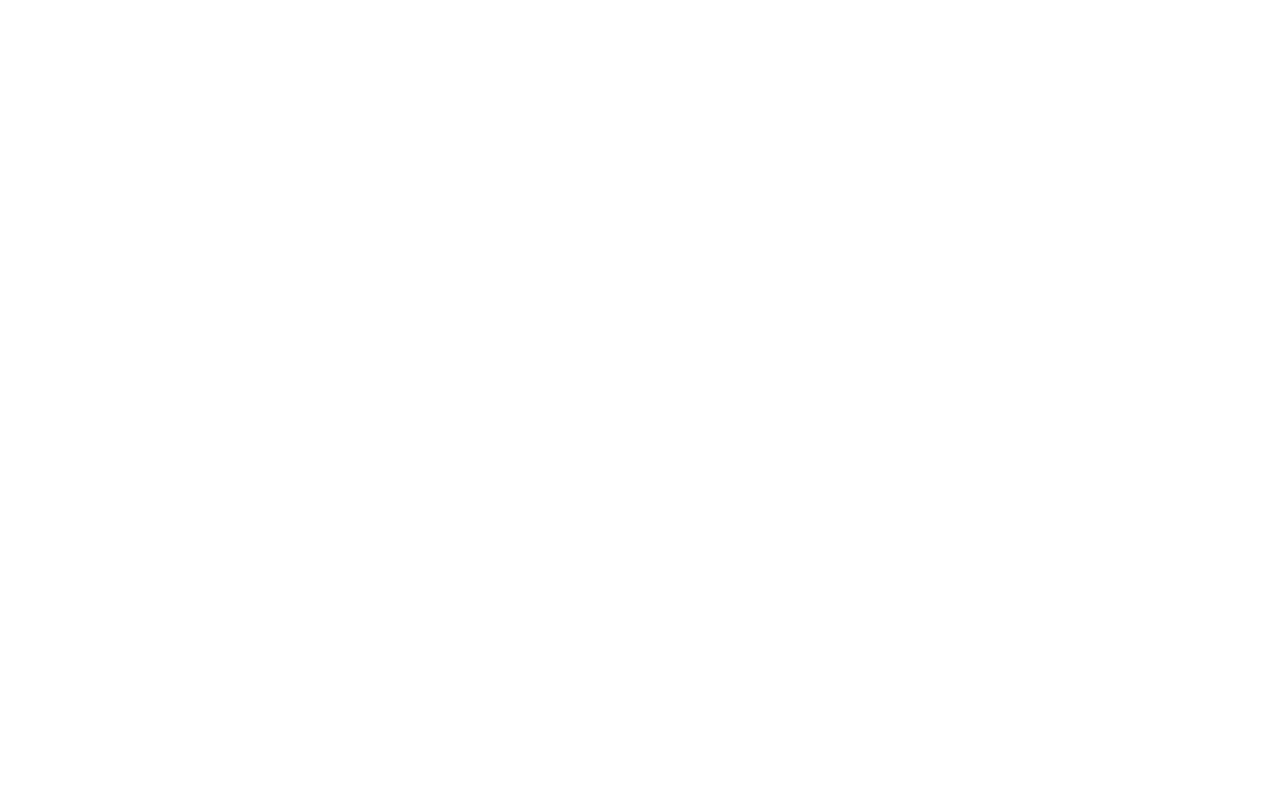
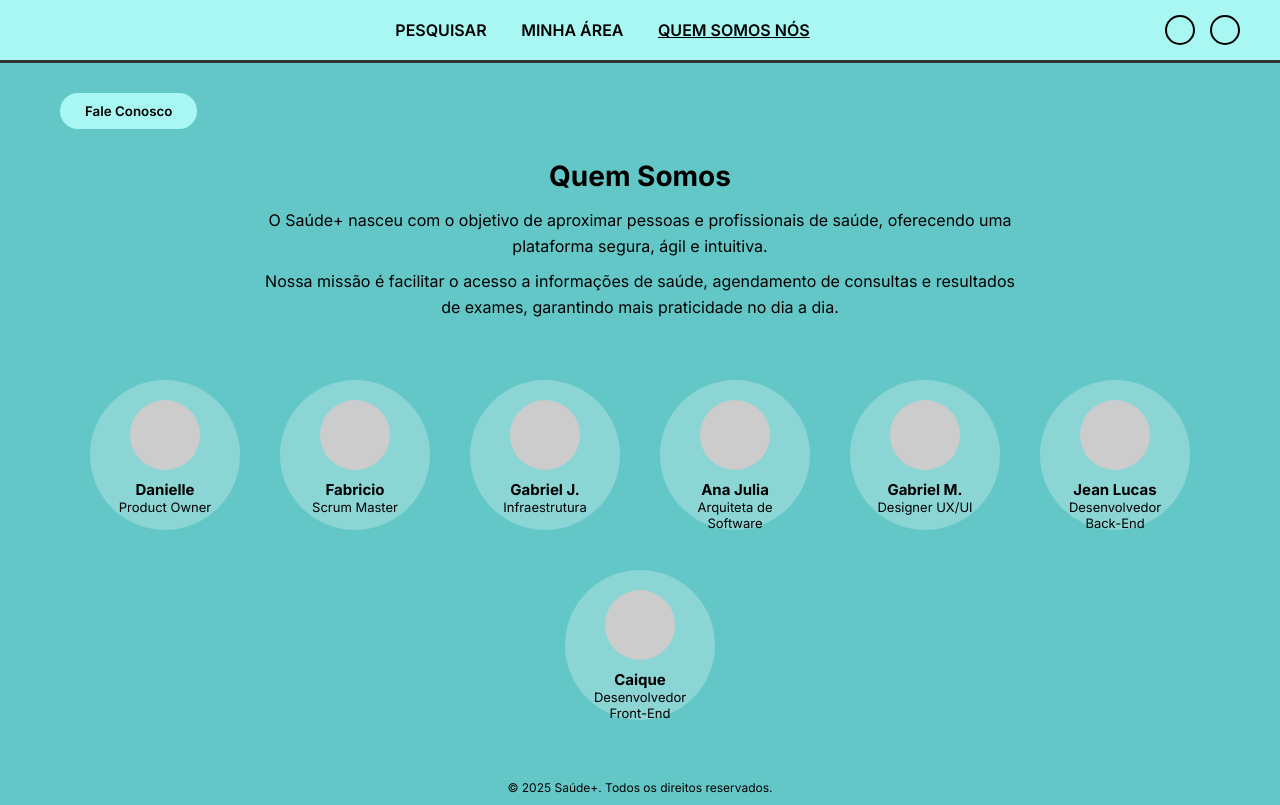
Before and after one commit to eirasgabriel/SaudeMais, a plain HTML site: page pages/quem_somos.html in a window 1280 px wide. Drawn offline with Linux system fonts and the light colour scheme.

Commit message:
Atualização X

```diff
--- /dev/null
+++ b/assets/css/cadastro.css
@@ -0,0 +1,135 @@
+
+* {
+    margin: 0;
+    padding: 0;
+    box-sizing: border-box;
+    font-family: 'Inter', sans-serif;
+}
+
+header {
+    background-color: #A8F7F2;
+    display: flex;
+    justify-content: space-between;
+    align-items: center;
+    padding: 15px 40px;
+    border-bottom: 3px solid #333;
+}
+
+nav a {
+    margin: 0 15px;
+    text-decoration: none;
+    color: #000;
+    font-weight: 600;
+}
+
+nav a:hover {
+    text-decoration: underline;
+}
+
+.icons {
+    display: flex;
+    align-items: center;
+    gap: 15px;
+}
+
+.user-icon, .logout-icon {
+    width: 30px;
+    height: 30px;
+    border: 2px solid #000;
+    border-radius: 50%;
+}
+
+body {
+    background-color: #64C7C7;
+    color: #000;
+}
+
+.form-section {
+    max-width: 420px;
+    background-color: rgba(255, 255, 255, 0.25);
+    margin: 60px auto;
+    padding: 40px 35px;
+    border-radius: 20px;
+    box-shadow: 0 4px 10px rgba(0,0,0,0.1);
+    text-align: center;
+}
+
+.form-section h2 {
+    font-size: 26px;
+    margin-bottom: 10px;
+    font-weight: 700;
+}
+
+.form-section p {
+    font-size: 15px;
+    margin-bottom: 25px;
+    line-height: 1.5;
+}
+
+.form-container {
+    display: flex;
+    flex-direction: column;
+    gap: 15px;
+}
+
+.form-group {
+    text-align: left;
+}
+
+.form-group label {
+    display: block;
+    font-weight: 600;
+    margin-bottom: 5px;
+}
+
+.form-group input,
+.form-group select {
+    width: 100%;
+    padding: 10px;
+    border-radius: 10px;
+    border: 1px solid #ccc;
+    font-size: 14px;
+    outline: none;
+}
+
+.form-group input:focus,
+.form-group select:focus {
+    border-color: #0fa3a3;
+    box-shadow: 0 0 5px rgba(15,163,163,0.4);
+}
+
+.btn-cadastrar {
+    margin-top: 15px;
+    background-color: #A8F7F2;
+    border: none;
+    padding: 12px;
+    border-radius: 25px;
+    font-size: 16px;
+    font-weight: 700;
+    cursor: pointer;
+    transition: background-color 0.3s ease;
+}
+
+.btn-cadastrar:hover {
+    background-color: #8FE4DD;
+}
+
+
+.login-text {
+    margin-top: 20px;
+    font-size: 14px;
+}
+
+.login-text a {
+    color: #000;
+    font-weight: 600;
+    text-decoration: none;
+}
+
+.login-text a:hover {
+    text-decoration: underline;
+}
+
+footer {
+    text-align: center;
+}
--- /dev/null
+++ b/assets/css/quem_somos.css
@@ -0,0 +1,122 @@
+
+* {
+    margin: 0;
+    padding: 0;
+    box-sizing: border-box;
+    font-family: 'Inter', sans-serif;
+}
+
+header {
+    background-color: #A8F7F2;
+    display: flex;
+    justify-content: space-between;
+    align-items: center;
+    padding: 15px 40px;
+    border-bottom: 3px solid #333;
+}
+
+nav a {
+    margin: 0 15px;
+    text-decoration: none;
+    color: #000;
+    font-weight: 600;
+}
+
+nav a.active {
+    text-decoration: underline;
+}
+
+.icons {
+    display: flex;
+    align-items: center;
+    gap: 15px;
+}
+
+.user-icon, .logout-icon {
+    width: 30px;
+    height: 30px;
+    border: 2px solid #000;
+    border-radius: 50%;
+}
+
+body {
+    background-color: #64C7C7;
+}
+
+.contact-btn {
+    text-align: left;
+    margin: 30px 60px;
+}
+
+.contact-btn button {
+    background-color: #A8F7F2;
+    border: none;
+    padding: 10px 25px;
+    border-radius: 20px;
+    font-weight: 600;
+    display: flex;
+    align-items: center;
+    gap: 10px;
+    cursor: pointer;
+}
+
+.about {
+    text-align: center;
+    max-width: 750px;
+    margin: 0 auto;
+    color: #000;
+}
+
+.about h2 {
+    font-size: 28px;
+    margin-bottom: 15px;
+}
+
+.about p {
+    font-size: 16px;
+    line-height: 1.6;
+    margin-bottom: 10px;
+}
+
+.team {
+    display: flex;
+    flex-wrap: wrap;
+    justify-content: center;
+    align-items: center;
+    gap: 40px;
+    margin: 60px auto;
+    max-width: 1100px;
+}
+
+.member {
+    text-align: center;
+    background-color: rgba(255, 255, 255, 0.25);
+    border-radius: 50%;
+    padding: 20px;
+    width: 150px;
+    height: 150px;
+}
+
+.member .avatar {
+    width: 70px;
+    height: 70px;
+    background-color: #ccc;
+    border-radius: 50%;
+    margin: 0 auto 10px auto;
+}
+
+.member h3 {
+    font-size: 15px;
+    font-weight: 700;
+}
+
+.member p {
+    font-size: 13px;
+}
+
+footer {
+    text-align: center;
+    font-size: 12px;
+    color: #000;
+    margin-bottom: 10px;
+}
--- /dev/null
+++ b/assets/css/recovery.css
@@ -0,0 +1,133 @@
+* {
+    margin: 0;
+    padding: 0;
+    box-sizing: border-box;
+    font-family: 'Inter', sans-serif;
+}
+
+header {
+    background-color: #A8F7F2;
+    display: flex;
+    justify-content: space-between;
+    align-items: center;
+    padding: 15px 40px;
+    border-bottom: 3px solid #333;
+}
+
+nav a {
+    margin: 0 15px;
+    text-decoration: none;
+    color: #000;
+    font-weight: 600;
+}
+
+nav a:hover {
+    text-decoration: underline;
+}
+
+.icons {
+    display: flex;
+    align-items: center;
+    gap: 15px;
+}
+
+.user-icon, .logout-icon {
+    width: 30px;
+    height: 30px;
+    border: 2px solid #000;
+    border-radius: 50%;
+}
+
+body {
+    background-color: #64C7C7;
+    color: #000;
+}
+
+.recovery-section {
+    max-width: 420px;
+    background-color: rgba(255, 255, 255, 0.25);
+    margin: 70px auto;
+    padding: 40px 35px;
+    border-radius: 20px;
+    box-shadow: 0 4px 10px rgba(0,0,0,0.1);
+    text-align: center;
+}
+
+.recovery-section h2 {
+    font-size: 26px;
+    font-weight: 700;
+    margin-bottom: 10px;
+}
+
+.recovery-section p {
+    font-size: 15px;
+    margin-bottom: 25px;
+    line-height: 1.5;
+}
+
+.form-container {
+    display: flex;
+    flex-direction: column;
+    gap: 20px;
+}
+
+.form-group {
+    text-align: left;
+}
+
+.form-group label {
+    display: block;
+    font-weight: 600;
+    margin-bottom: 5px;
+}
+
+.form-group input {
+    width: 100%;
+    padding: 10px;
+    border-radius: 10px;
+    border: 1px solid #ccc;
+    font-size: 14px;
+    outline: none;
+}
+
+.form-group input:focus {
+    border-color: #0fa3a3;
+    box-shadow: 0 0 5px rgba(15,163,163,0.4);
+}
+
+.btn-recuperar {
+    background-color: #A8F7F2;
+    border: none;
+    padding: 12px;
+    border-radius: 25px;
+    font-size: 16px;
+    font-weight: 700;
+    cursor: pointer;
+    transition: background-color 0.3s ease;
+}
+
+.btn-recuperar:hover {
+    background-color: #8FE4DD;
+}
+
+.voltar-login {
+    margin-top: 20px;
+    font-size: 14px;
+}
+
+.voltar-login a {
+    color: #000;
+    font-weight: 600;
+    text-decoration: none;
+}
+
+.voltar-login a:hover {
+    text-decoration: underline;
+}
+
+footer {
+    text-align: center;
+    font-size: 12px;
+    color: #000;
+    margin-bottom: 10px;
+}
--- a/pages/cadastro.html
+++ b/pages/cadastro.html
@@ -0,0 +1,70 @@
+<!DOCTYPE html>
+<html lang="pt-BR">
+<head>
+    <meta charset="UTF-8">
+    <meta name="viewport" content="width=device-width, initial-scale=1.0">
+    <title>Cadastro | Saúde+</title>
+    <link rel="stylesheet" href="/assets/css/cadastro.css">
+    <link rel="preconnect" href="https://fonts.googleapis.com">
+    <link rel="preconnect" href="https://fonts.gstatic.com" crossorigin>
+    <link href="https://fonts.googleapis.com/css2?family=Inter:wght@400;600;700&display=swap" rel="stylesheet">
+    <link rel="icon" href="/assets/img/logo.png" type="image/png">
+</head>
+<body>
+    <header>
+        <div class="logo-area"></div>
+        <nav>
+            <a href="#">PESQUISAR</a>
+            <a href="#">MINHA ÁREA</a>
+            <a href="index.html">QUEM SOMOS NÓS</a>
+        </nav>
+        <div class="icons">
+            <div class="user-icon"></div>
+            <div class="logout-icon"></div>
+        </div>
+    </header>
+
+    <main>
+        <section class="form-section">
+            <h2>Crie sua conta</h2>
+            <p>Preencha as informações abaixo para se cadastrar na plataforma Saúde+</p>
+
+            <form action="#" method="post" class="form-container">
+                <div class="form-group">
+                    <label for="nome">Nome Completo</label>
+                    <input type="text" id="nome" name="nome" required>
+                </div>
+
+                <div class="form-group">
+                    <label for="email">E-mail</label>
+                    <input type="email" id="email" name="email" required>
+                </div>
+
+                <div class="form-group">
+                    <label for="senha">Senha</label>
+                    <input type="password" id="senha" name="senha" required>
+                </div>
+
+                <div class="form-group">
+                    <label for="confirmar-senha">Confirmar Senha</label>
+                    <input type="password" id="confirmar-senha" name="confirmar-senha" required>
+                </div>
+                <div class="form-group">
+                    <label for="telefone">Telefone</label>
+                    <input type="tel" id="telefone" name="telefone" required>
+                </div>
+
+                <button type="submit" class="btn-cadastrar">Cadastrar</button>
+            </form>
+
+            <p class="login-text">
+                Já possui uma conta? <a href="#">Entrar</a>
+            </p>
+        </section>
+    </main>
+
+    <footer>
+        <p>© 2025 Saúde+. Todos os direitos reservados.</p>
+    </footer>
+</body>
+</html>
--- a/pages/quem_somos.html
+++ b/pages/quem_somos.html
@@ -0,0 +1,83 @@
+<!DOCTYPE html>
+<html lang="pt-BR">
+<head>
+    <meta charset="UTF-8">
+    <meta name="viewport" content="width=device-width, initial-scale=1.0">
+    <title>Quem Somos | Saúde+</title>
+    <link rel="stylesheet" href="/assets/css/quem_somos.css">
+    <link rel="preconnect" href="https://fonts.googleapis.com">
+    <link rel="preconnect" href="https://fonts.gstatic.com" crossorigin>
+    <link href="https://fonts.googleapis.com/css2?family=Inter:wght@400;600;700&display=swap" rel="stylesheet">
+    <link rel="icon" href="/assets/img/logo.png" type="image/png">
+</head>
+<body>
+    <header>
+        <div class="logo-area">
+            <div class="logo"></div>
+        </div>
+        <nav>
+            <a href="#">PESQUISAR</a>
+            <a href="#">MINHA ÁREA</a>
+            <a href="#" class="active">QUEM SOMOS NÓS</a>
+        </nav>
+        <div class="icons">
+            <div class="user-icon"></div>
+            <div class="logout-icon"></div>
+        </div>
+    </header>
+
+    <main>
+        <section class="contact-btn">
+            <button>Fale Conosco</button>
+        </section>
+
+        <section class="about">
+            <h2>Quem Somos</h2>
+            <p>O Saúde+ nasceu com o objetivo de aproximar pessoas e profissionais de saúde, oferecendo uma plataforma segura, ágil e intuitiva.</p>
+            <p>Nossa missão é facilitar o acesso a informações de saúde, agendamento de consultas e resultados de exames, garantindo mais praticidade no dia a dia.</p>
+        </section>
+
+        <section class="team">
+            <div class="member">
+                <div class="avatar"></div>
+                <h3>Danielle</h3>
+                <p>Product Owner</p>
+            </div>
+            <div class="member">
+                <div class="avatar"></div>
+                <h3>Fabricio</h3>
+                <p>Scrum Master</p>
+            </div>
+            <div class="member">
+                <div class="avatar"></div>
+                <h3>Gabriel J.</h3>
+                <p>Infraestrutura</p>
+            </div>
+            <div class="member">
+                <div class="avatar"></div>
+                <h3>Ana Julia</h3>
+                <p>Arquiteta de Software</p>
+            </div>
+            <div class="member">
+                <div class="avatar"></div>
+                <h3>Gabriel M.</h3>
+                <p>Designer UX/UI</p>
+            </div>
+            <div class="member">
+                <div class="avatar"></div>
+                <h3>Jean Lucas</h3>
+                <p>Desenvolvedor Back-End</p>
+            </div>
+            <div class="member">
+                <div class="avatar"></div>
+                <h3>Caique</h3>
+                <p>Desenvolvedor Front-End</p>
+            </div>
+        </section>
+    </main>
+
+    <footer>
+        <p>© 2025 Saúde+. Todos os direitos reservados.</p>
+    </footer>
+</body>
+</html>
```
Also changed, not shown: pages/minha_area.html (+3 -3 lines), pages/recovery.html (+51 -0 lines).
